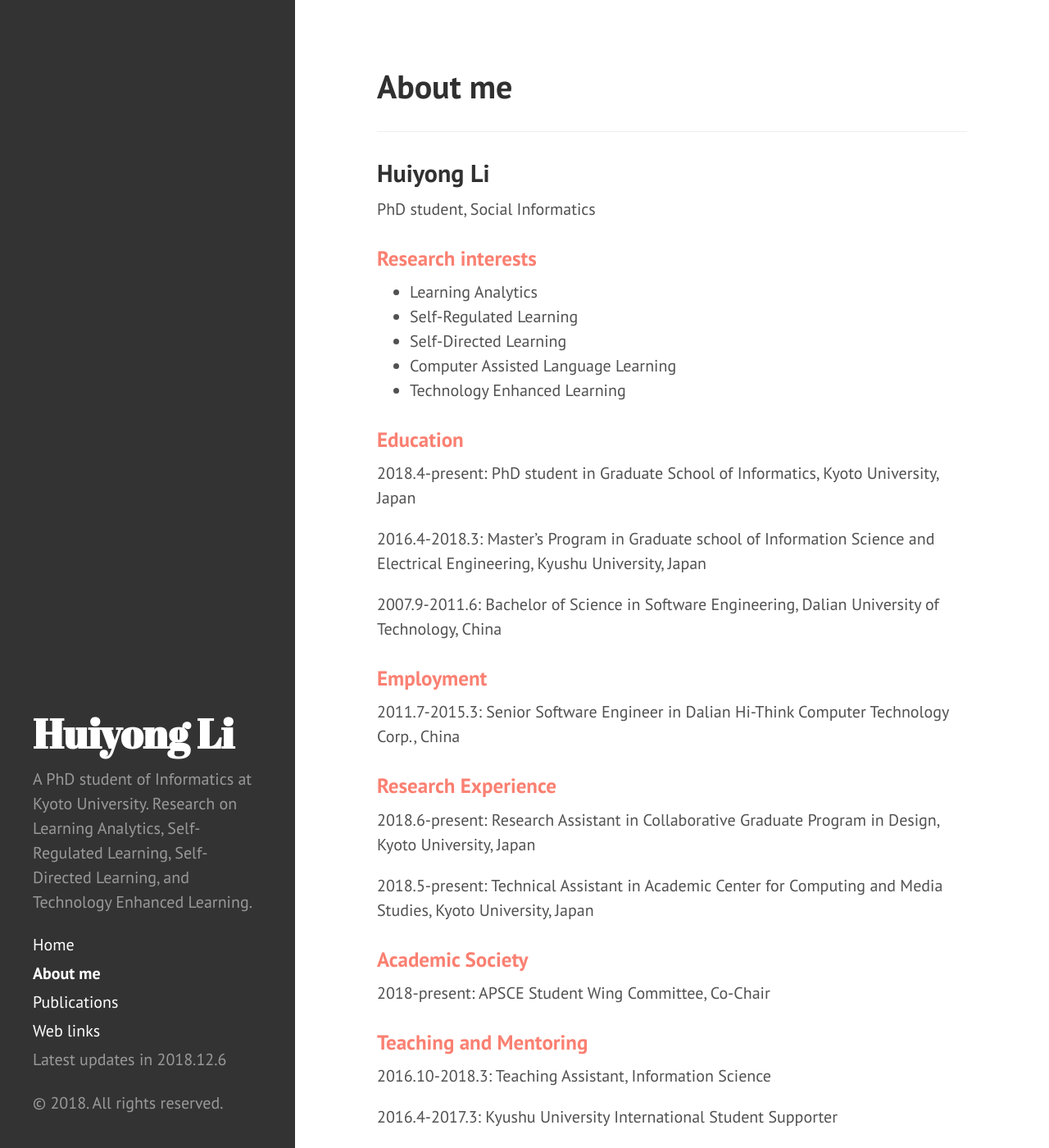
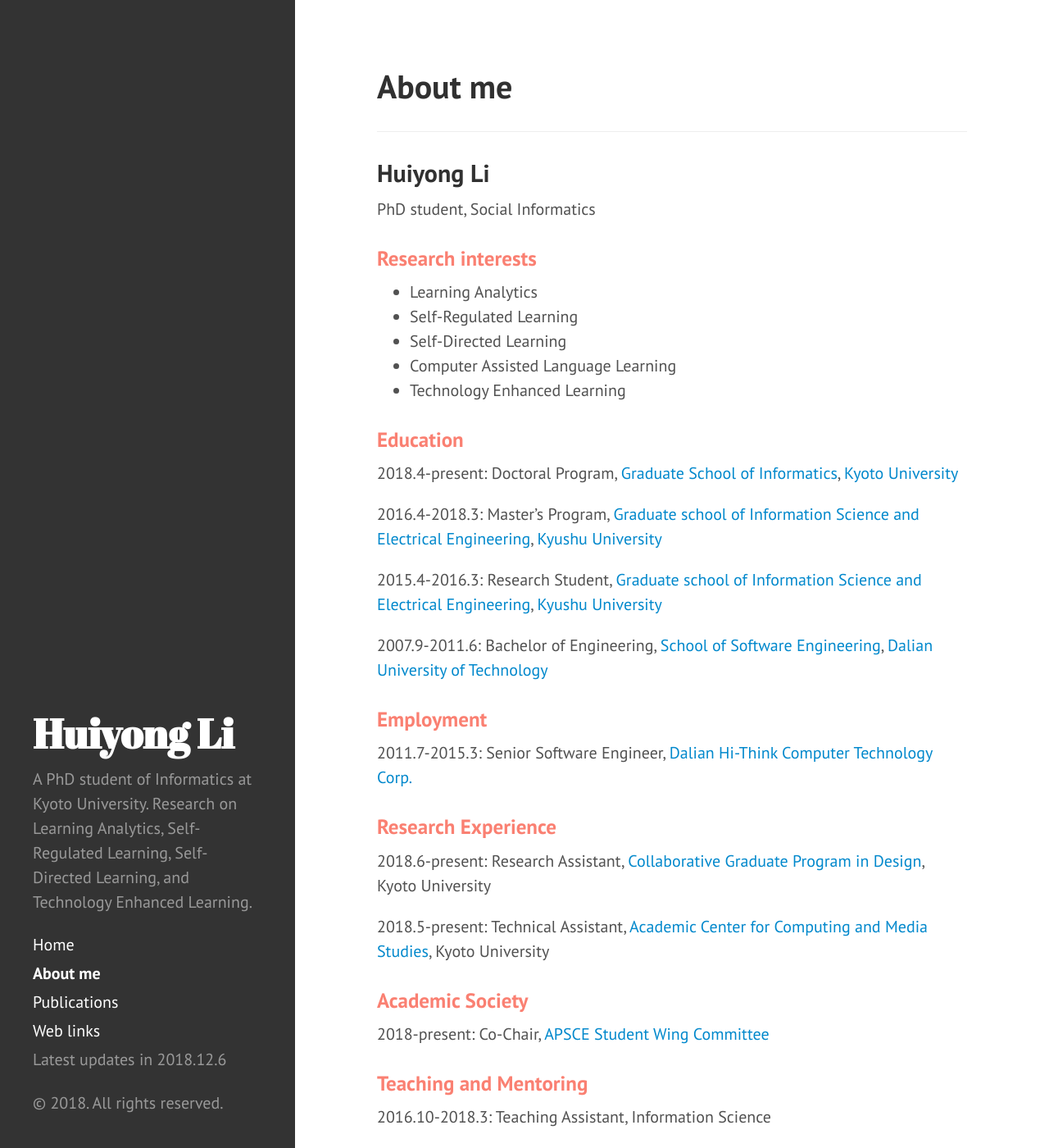
Before and after one commit to li-huiyong/li-huiyong.github.io, a Jekyll site: the page built from about-me.md, in a window 1280 px wide and 1400 px high. Shown: the whole window at 82% size. Built offline with Jekyll 4.4.1, drawn with Linux system fonts in a browser that asks for light colours.

Commit message:
Add links of about-me and Research Student line

```diff
--- a/about-me.md
+++ b/about-me.md
@@ -21,22 +21,24 @@
 * Technology Enhanced Learning
 
 ### <span style="color: Salmon; ">Education</span>
-2018.4-present: PhD student in Graduate School of Informatics, Kyoto University, Japan
+2018.4-present: Doctoral Program, [Graduate School of Informatics](http://www.soc.i.kyoto-u.ac.jp/en/){:target="_blank"}, [Kyoto University](https://www.kyoto-u.ac.jp/en/){:target="_blank"}
 
-2016.4-2018.3: Master's Program in Graduate school of Information Science and Electrical Engineering, Kyushu University, Japan
+2016.4-2018.3: Master's Program, [Graduate school of Information Science and Electrical Engineering](https://www.isee.kyushu-u.ac.jp/e/){:target="_blank"}, [Kyushu University](http://www.kyushu-u.ac.jp/en/){:target="_blank"}
 
-2007.9-2011.6: Bachelor of Science in Software Engineering, Dalian University of Technology, China
+2015.4-2016.3: Research Student, [Graduate school of Information Science and Electrical Engineering](https://www.isee.kyushu-u.ac.jp/e/){:target="_blank"}, [Kyushu University](http://www.kyushu-u.ac.jp/en/){:target="_blank"}
+
+2007.9-2011.6: Bachelor of Engineering, [School of Software Engineering](http://ssdut.dlut.edu.cn/en.htm){:target="_blank"}, [Dalian University of Technology](http://en.dlut.edu.cn/){:target="_blank"}
 
 ### <span style="color: Salmon; ">Employment</span>
-2011.7-2015.3: Senior Software Engineer in Dalian Hi-Think Computer Technology Corp., China
+2011.7-2015.3: Senior Software Engineer, [Dalian Hi-Think Computer Technology Corp.](http://www.dhc.com.cn/en/index.action){:target="_blank"}
 
 ### <span style="color: Salmon; ">Research Experience</span>
-2018.6-present: Research Assistant in Collaborative Graduate Program in Design, Kyoto University, Japan
+2018.6-present: Research Assistant, [Collaborative Graduate Program in Design](http://www.design.kyoto-u.ac.jp/education/overview/){:target="_blank"}, Kyoto University
 
-2018.5-present: Technical Assistant in Academic Center for Computing and Media Studies, Kyoto University, Japan
+2018.5-present: Technical Assistant, [Academic Center for Computing and Media Studies](http://www.media.kyoto-u.ac.jp/accms_web/en/){:target="_blank"}, Kyoto University
 
 ### <span style="color: Salmon; ">Academic Society</span>
-2018-present: APSCE Student Wing Committee, Co-Chair
+2018-present: Co-Chair, [APSCE Student Wing Committee](http://www.apsce.net/member_2.php?id=32){:target="_blank"}
 
 ### <span style="color: Salmon; ">Teaching and Mentoring</span>
 2016.10-2018.3: Teaching Assistant, Information Science
```
